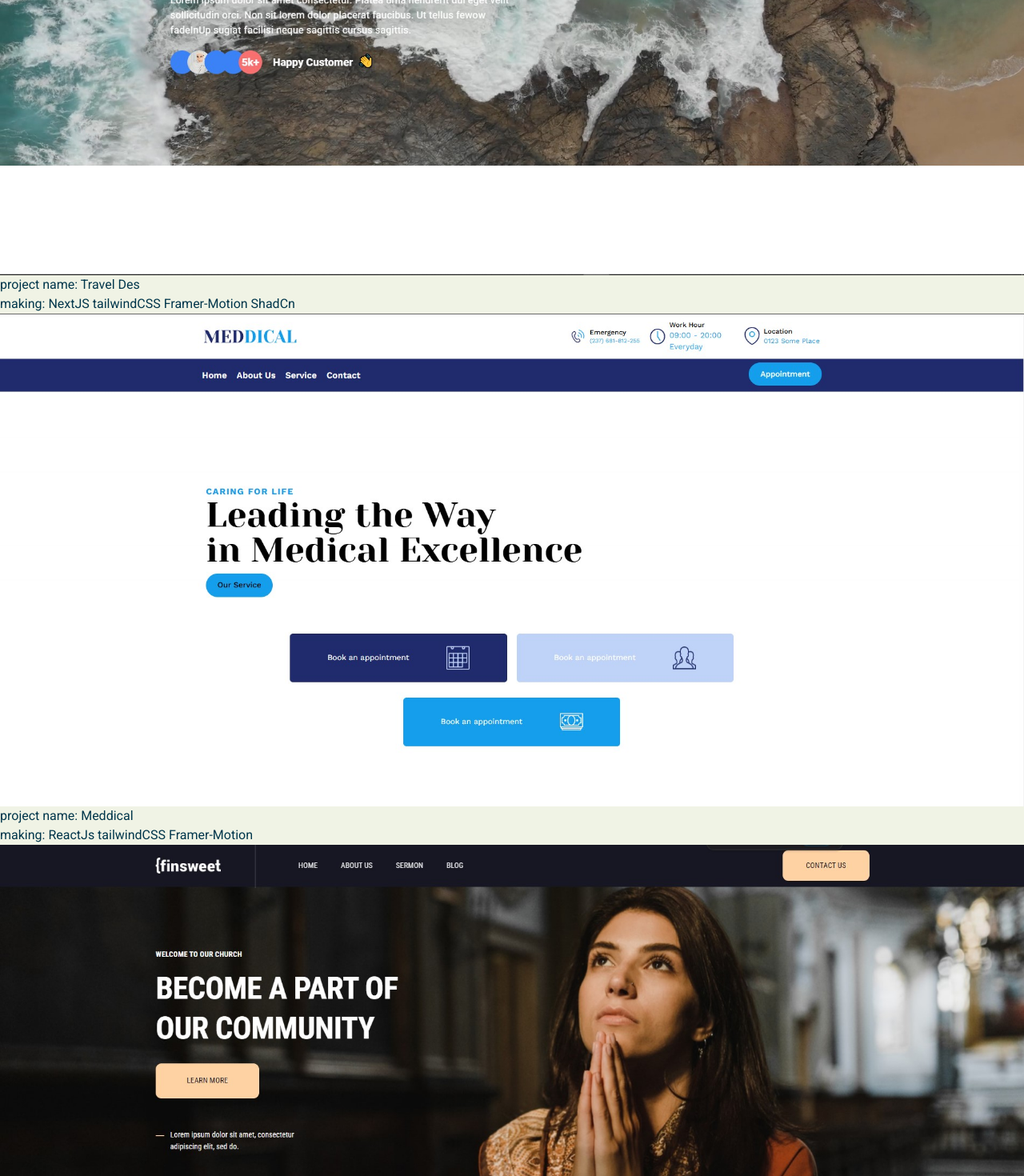
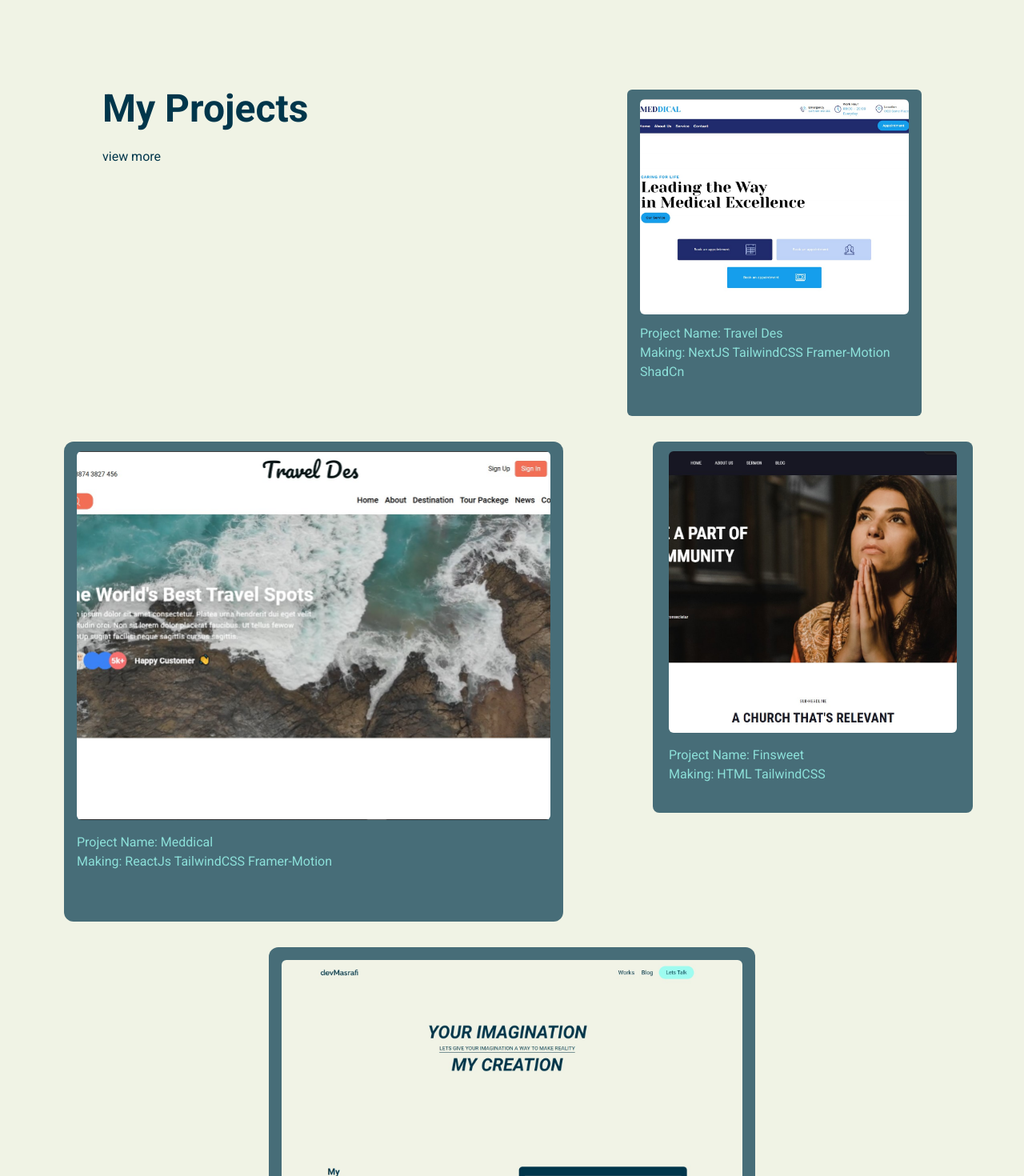
Before and after one commit to devMasrafi/mainportfolioapp, a Next.js app: page /components/myProjects in a window 1280 px wide. Shown: the part 460-1930 px from the top of the page at 80% size. Built offline with nearby package versions, Linux system fonts and the light colour scheme.

Commit message:
lg:screen for projects

```diff
--- a/src/app/components/myProjects/page.jsx
+++ b/src/app/components/myProjects/page.jsx
@@ -4,83 +4,90 @@ import React from "react";
 const MyProjects = () => {
   return (
     <main className="container mx-auto">
-      <section>
+      <section className="lg:mt-[30rem] lg:mb-[29rem] ">
         <div>
-          <div className="">
-            <div className="">
-              <h2 className="lg:text-3xl capitalize font-bold ">my projects</h2>
-              <h3 className=" lg:mt-3 lg:py-3 cursor-pointer">view more</h3>
+          <div className="lg:flex lg:flex-wrap lg:gap-x-24 lg:gap-y-14 justify-center ">
+            <div className="lg:w-[35rem] ">
+              <h2 className="lg:text-5xl capitalize font-bold ">my projects</h2>
+              <button className=" lg:mt-3 lg:py-3 cursor-pointer">
+                view more
+              </button>
             </div>
 
             {/* 1st */}
-            <div className="">
-              <div className="">
-                <div className="">
+            <div className="relative lg:h-[24rem] lg:w-[23rem] ">
+              <div className="lg:top-[-9rem] bg-darkBlue/70 text-skyblue/80 lg:px-4 lg:py-3 lg:rounded-md">
+                <div className="  lg:h-[24rem] lg:w-[21rem]">
+                  <div className="lg:h-[70%]">
                     <img
-                    className=""
-                    src="/images/projectImages/project-3-Banner.jpg"
+                      className="lg:h-full lg:rounded-md object-cover"
+                      src="/images/projectImages/project-2-Banner.jpg"
                       alt="banner image"
                     />
                   </div>
-                <div className="">
+                  <div className="capitalize lg:mt-3 ">
                     <h2>project name: Travel Des</h2>
                     <p>making: NextJS tailwindCSS Framer-Motion ShadCn </p>
                   </div>
                 </div>
               </div>
+            </div>
             {/* 2nd */}
-            <div>
-              <div className="">
-                <div>
+            <div className="relative lg:h-[36rem] lg:w-[39rem] ">
+              <div className="lg:top-[-6rem] lg:px-4 lg:py-3 bg-darkBlue/70 text-skyblue/80 lg:rounded-xl">
+                <div className="lg:w-[37rem] lg:h-[36rem] ">
+                  <div className="lg:h-[80%] ">
                     <img
-                    className=""
-                    src="/images/projectImages/project-2-Banner.jpg"
+                      className="lg:h-full object-cover lg:rounded-md "
+                      src="/images/projectImages/project-3-Banner.jpg"
                       alt="banner image"
                     />
                   </div>
-                <div className="">
+                  <div className=" capitalize lg:mt-4">
                     <h2>project name: Meddical</h2>
                     <p>making: ReactJs tailwindCSS Framer-Motion </p>
                   </div>
                 </div>
               </div>
+            </div>
             {/* 3rd */}
-            <div className=" ">
-              <div className=" ">
-                <div>
+            <div className="relative lg:w-[25rem] lg:h-[29rem]">
+              <div className=" right-[-14rem] top-0 lg:px-4  text-skyblue/80 ">
+                <div className="lg:w-[25rem] lg:h-[29rem]  bg-darkBlue/70 lg:py-3 lg:px-5 lg:rounded-lg">
+                  <div className="lg:h-[80%] ">
                     <img
-                    className=" "
+                      className=" lg:h-full object-cover lg:rounded-md "
                       src="/images/projectImages/project-1-Banner.jpg"
                       alt="banner image"
                     />
                   </div>
-                <div className="">
+                  <div className=" lg:mt-4 capitalize ">
                     <h2>project name: finsweet</h2>
                     <p>making: HTML tailwindCSS </p>
                   </div>
                 </div>
                 {/* 2nd */}
               </div>
-
-
+            </div>
             {/* 4th */}
-            <div className="">
-              <div className="">
-                <div className="">
+            <div className="lg:px-4 lg:py-4 bg-darkBlue/70 text-skyblue/70 rounded-xl ">
+              <div className="lg:w-[36rem] lg:h-[26rem] ">
+                <div className="lg:h-[80%] ">
                   <img
-                    className=" "
-                    src="/images/projectImages/project-4-banner.jpg"
+                    className="lg:h-full object-cover lg:rounded-md "
+                    src="/images/projectImages/project-mainBanner.jpg"
                     alt="banner image"
                   />
                 </div>
-                <div className="">
+                <div className="capitalize lg:mt-5 ">
                   <h2>project name: product card</h2>
                   <p>making: HTML CSS </p>
                 </div>
               </div>
             </div>
+
             {/* 5th */}
-            <div className="">
+            {/* <div className="">
               <div className=" ">
                 <div>
                   <img
@@ -94,7 +101,7 @@ const MyProjects = () => {
                   <p>making: HTML tailwindCSS </p>
                 </div>
               </div>
-            </div>
+            </div> */}
           </div>
         </div>
       </section>
```
Lines whose indentation alone changed are shown as unchanged.
